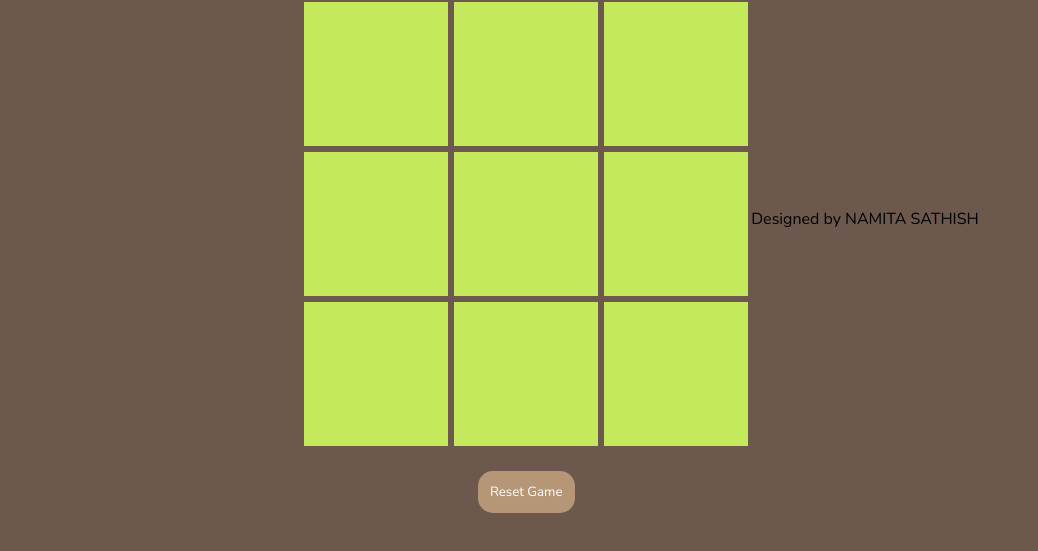
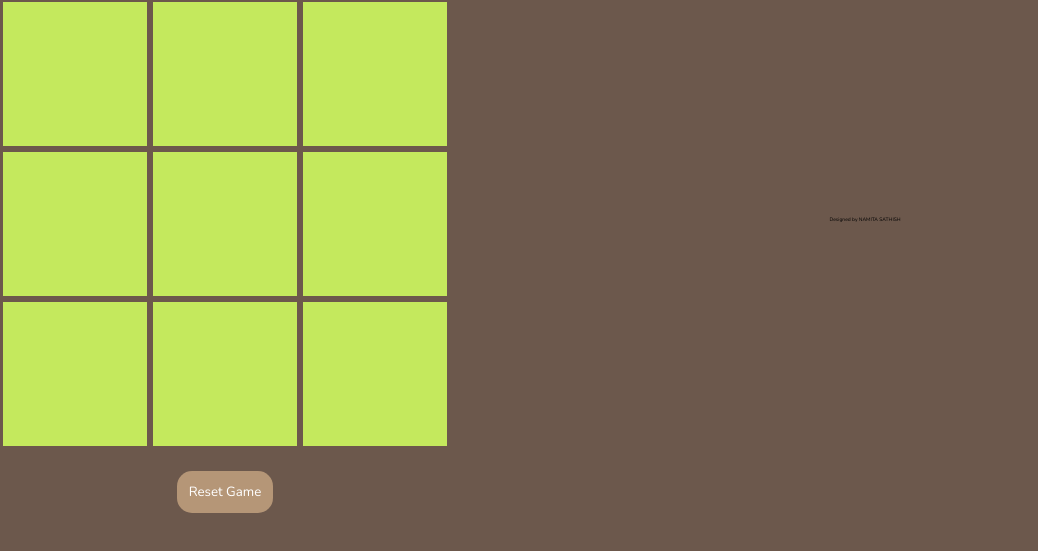
Before and after one commit to namitasathish/Tic-Tac-Toe, a plain HTML site: page index.html in a window 1280 px wide. Shown: the part 181-732 px from the top of the page, without its empty margins (0-1038 px from the left). Drawn offline with nearby package versions, Linux system fonts and the light colour scheme.

Commit message:
style.css

```diff
--- a/style.css
+++ b/style.css
@@ -91,3 +91,8 @@ h1 {
     font-size: 30px;
     font-weight: bolder;
 }
+.end{
+    margin:auto;
+    text-align:center;
+    font-size:5px;
+}
```
